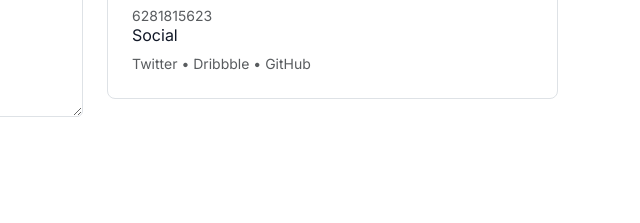
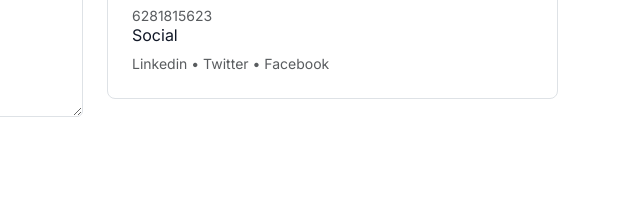
Before and after one commit to DoredlaDheeraj/FirstBase-Global-Services, a plain HTML site: page index.html in a window 1280 px wide. Shown: the part 2376-2599 px from the top of the page, 640-1280 px from the left. Drawn offline with nearby package versions, Linux system fonts and the light colour scheme.

Commit message:
Update index.html

```diff
--- a/index.html
+++ b/index.html
@@ -260,7 +260,7 @@
             <h6>Phone</h6>
             <p class="text-muted small mb-0">6281815623</p>
             <h6>Social</h6>
-            <p class="text-muted small mb-0">Twitter • Dribbble • GitHub</p>
+            <p class="text-muted small mb-0"> Linkedin • Twitter • Facebook </p>
           </div>
         </div>
       </div>
```
